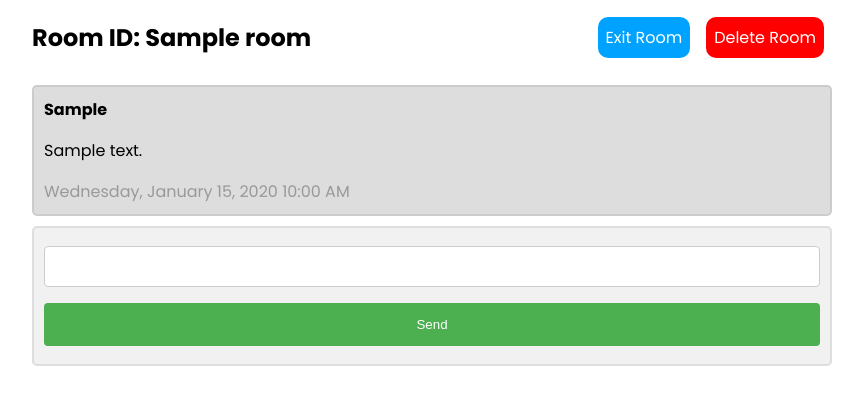
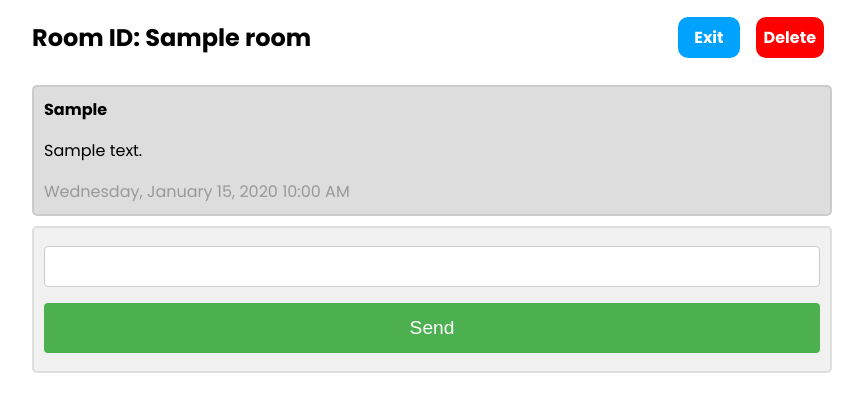
Before and after one commit to AzeemIdrisi/SwiftChat, a Django app: template templates/room.html in a window 1280 px wide. Shown: the top 412 px of the page, without its empty margins (208-1071 px from the left). Run offline with Django 4.2, Linux system fonts and the light colour scheme; tables that the repository leaves empty hold one stand-in row (values such as "Sample post"); the template is opened without the code that fills it: values that come from a table or form of the project are taken from there, most other values are stand-ins (such as "Sample title", 1, 10 or a date in 2020); some libraries are stand-ins or nearby versions.

Commit message:
Font fixed

```diff
--- a/templates/room.html
+++ b/templates/room.html
@@ -62,6 +62,10 @@
         padding: 0.5rem;
         border-radius: 10px;
         margin: 0.5rem;
+        font-weight: 600;
+      }
+      .exit{
+        padding:.5rem 1rem;
       }
       .exit:hover {
         cursor: pointer;
@@ -100,10 +104,10 @@
       <h2>Room ID: {{ room }}</h2>
       <div class="buttons">
         <a href="{% url 'home' %}">
-          <div class="exit">Exit Room</div>
+          <div class="exit">Exit</div>
         </a>
         <a href="{% url 'delete' room %}">
-          <div class="delete">Delete Room</div>
+          <div class="delete">Delete</div>
         </a>
       </div>
     </div>
@@ -185,6 +189,7 @@
           border: none;
           border-radius: 4px;
           cursor: pointer;
+          font-size: larger;
         }
 
         input[type="submit"]:hover {
```
